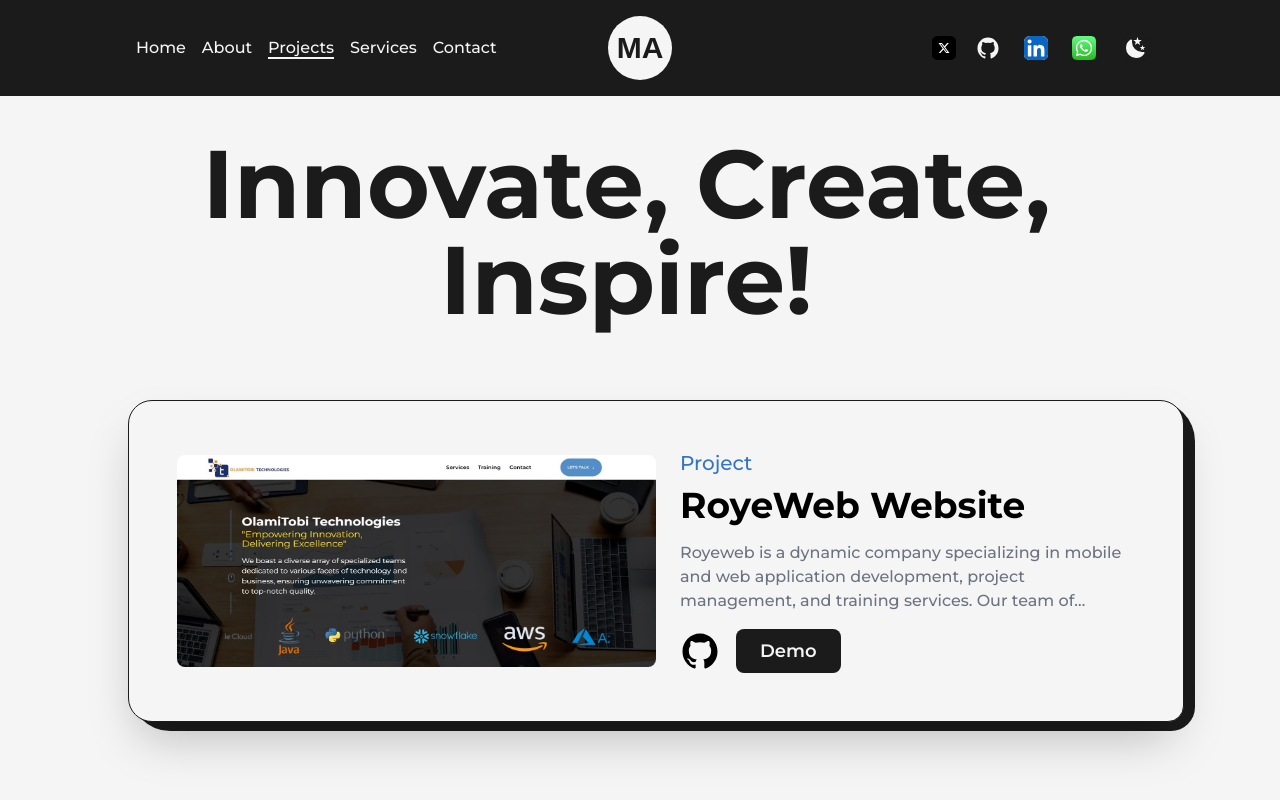
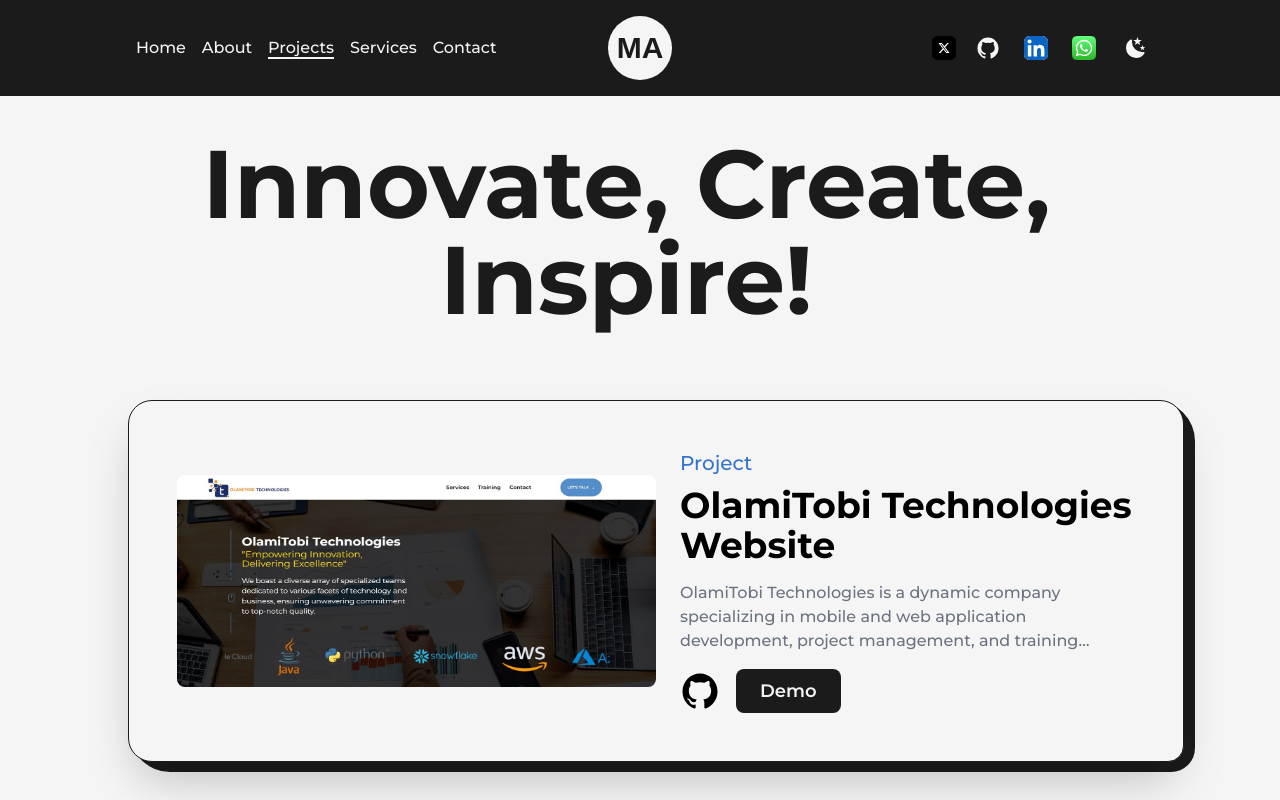
Before and after one commit to codewithmuideen/muideen-akinroye, a Next.js app: page /projects in a window 1280 px wide. Shown: the top 800 px of the page. Built offline with nearby package versions, Linux system fonts and the light colour scheme; no server answers.

Commit message:
Muideen Akinroye

```diff
--- a/src/pages/projects.js
+++ b/src/pages/projects.js
@@ -139,8 +139,8 @@
             <div className="col-span-12">
               <FeaturedProjects
                 type="Project"
-                title="RoyeWeb Website"
-                summary="Royeweb is a dynamic company specializing in mobile and web application development, project management, and training services. Our team of experts is dedicated to delivering cutting-edge solutions that drive innovation and efficiency. We offer comprehensive training programs to empower individuals and businesses with the skills needed to thrive in the digital era. At Royeweb, we turn your ideas into reality with precision and excellence. Let Olamitobi build your website and mobile app for you.
+                title="OlamiTobi Technologies Website"
+                summary="OlamiTobi Technologies is a dynamic company specializing in mobile and web application development, project management, and training services. Our team of experts is dedicated to delivering cutting-edge solutions that drive innovation and efficiency. We offer comprehensive training programs to empower individuals and businesses with the skills needed to thrive in the digital era. At OlamiTobi Technologies, we turn your ideas into reality with precision and excellence. Let Olamitobi build your website and mobile app for you.
                 </title>"
                 img={project1}
                 link="https://royeweb.vercel.app/"
```
